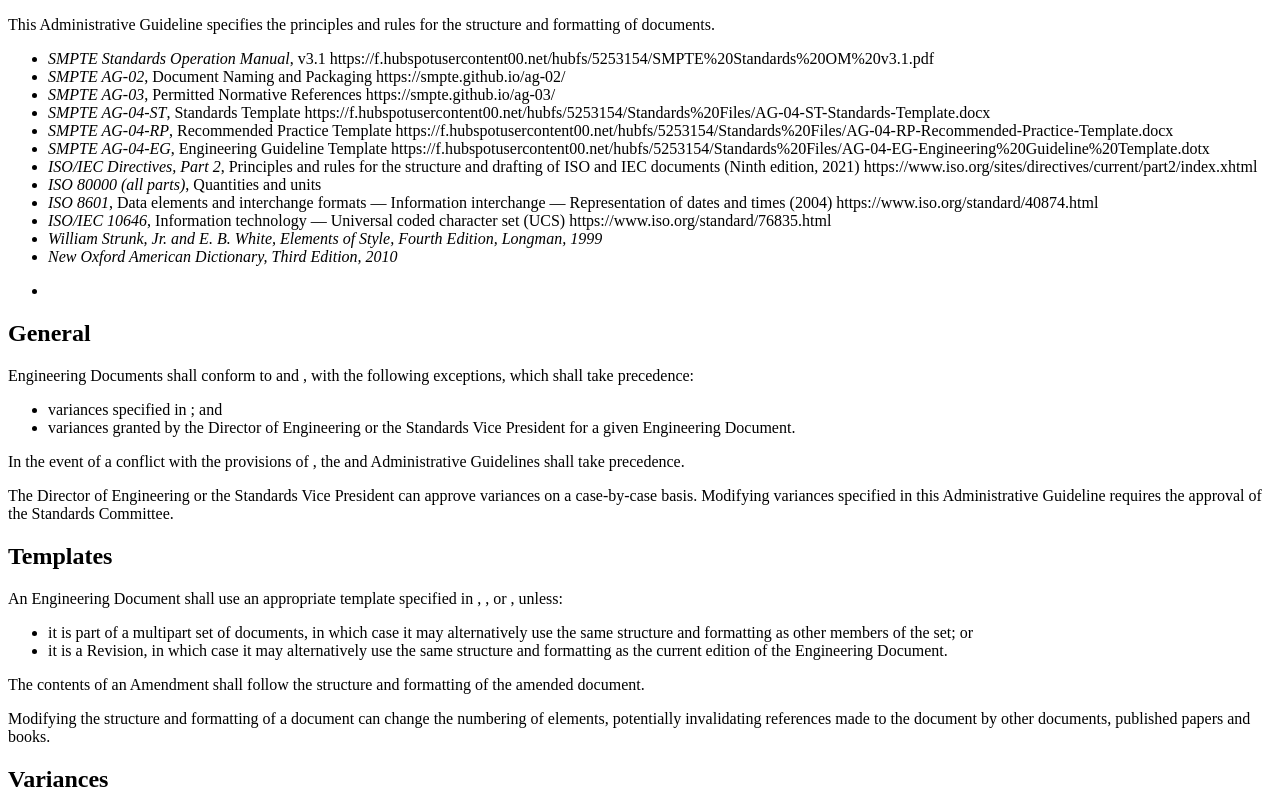
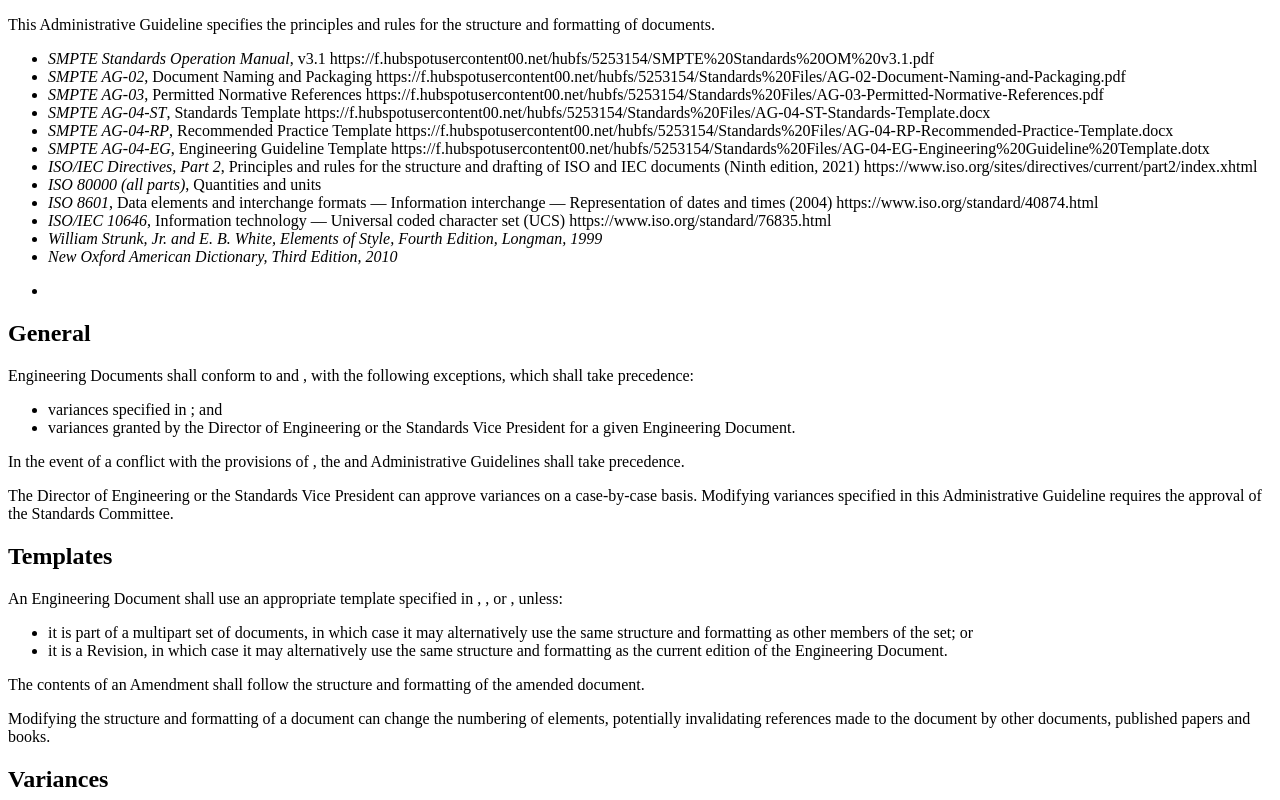
Before and after one commit to SMPTE/ag-16, a plain HTML site: page doc/main.html in a window 1280 px wide. Shown: the top 800 px of the page. Drawn offline with Linux system fonts and the light colour scheme; a script that the page names is missing.

Commit message:
Replaced AG-02 and AG-03 references with published versions

```diff
--- a/doc/main.html
+++ b/doc/main.html
@@ -46,9 +46,9 @@
       <li><cite id="bib-smpte-standards-operation-manual">SMPTE Standards Operation Manual</cite>, v3.1
         <a>https://f.hubspotusercontent00.net/hubfs/5253154/SMPTE%20Standards%20OM%20v3.1.pdf</a></li>
       <li><cite id="bib-smpte-ag-02">SMPTE AG-02</cite>, Document Naming and Packaging
-        <a>https://smpte.github.io/ag-02/</a></li>
+        <a>https://f.hubspotusercontent00.net/hubfs/5253154/Standards%20Files/AG-02-Document-Naming-and-Packaging.pdf</a></li>
       <li><cite id="bib-smpte-ag-03">SMPTE AG-03</cite>, Permitted Normative References
-        <a>https://smpte.github.io/ag-03/</a></li>
+        <a>https://f.hubspotusercontent00.net/hubfs/5253154/Standards%20Files/AG-03-Permitted-Normative-References.pdf</a></li>
       <li><cite id="bib-smpte-ag-04-st">SMPTE AG-04-ST</cite>, Standards Template
         <a>https://f.hubspotusercontent00.net/hubfs/5253154/Standards%20Files/AG-04-ST-Standards-Template.docx</a></li>
         <li><cite id="bib-smpte-ag-04-rp">SMPTE AG-04-RP</cite>, Recommended Practice Template
```
